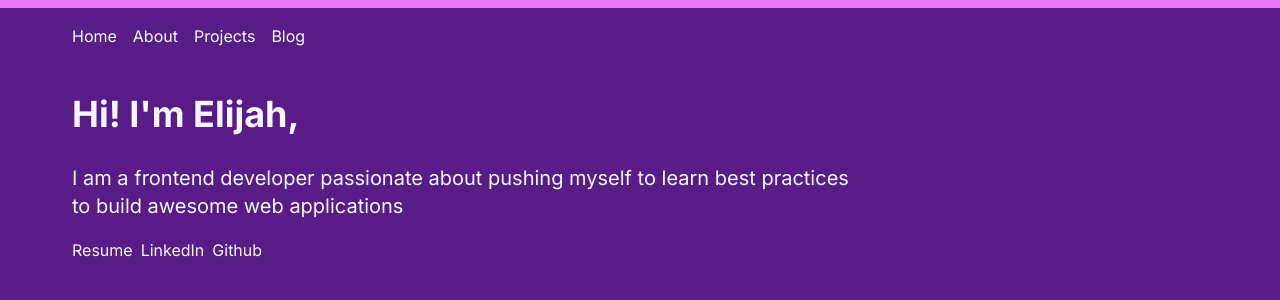
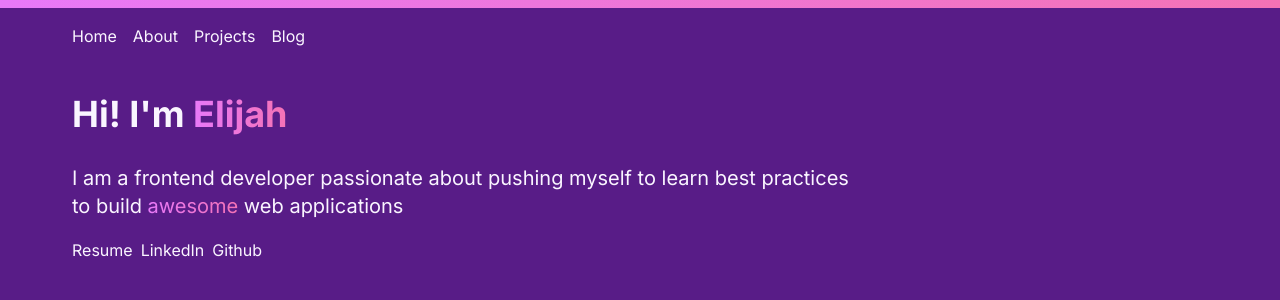
Before and after one commit to devejlee/portfolio, a Next.js app: page / in a window 1280 px wide. Shown: the top 300 px of the page. Built offline with nearby package versions, Linux system fonts and the light colour scheme.

Commit message:
feat: add gradient mixins

```diff
--- a/app/layout.module.scss
+++ b/app/layout.module.scss
@@ -10,3 +10,8 @@
     max-width: 75rem;
   }
 }
+
+.gradient {
+  @include bg-gradient;
+  height: var(--spacing-sm);
+}
--- a/app/layout.tsx
+++ b/app/layout.tsx
@@ -14,6 +14,7 @@ const RootLayout = ({ children }: RootLayoutProps) => (
   <html lang="en" className={inter.className}>
     <head />
     <body>
+      <div className={styles.gradient}></div>
       <div className={styles.wrapper}>
         <GlobalHeader />
         {children}
--- a/components/Intro/Intro.module.scss
+++ b/components/Intro/Intro.module.scss
@@ -15,6 +15,9 @@
       max-width: 50rem;
     }
   }
+  span {
+    @include text-gradient;
+  }
 }
 
 .socialLinks {
--- a/components/Intro/Intro.tsx
+++ b/components/Intro/Intro.tsx
@@ -2,8 +2,8 @@ import styles from "@components/Intro/Intro.module.scss"
 
 const Intro = () => (
   <section className={styles.wrapper}>
-    <h2>Hi! I&apos;m Elijah,</h2>
-    <p>I am a frontend developer passionate about pushing myself to learn best practices to build awesome web applications</p>
+    <h2>Hi! I&apos;m <span>Elijah</span></h2>
+    <p>I am a frontend developer passionate about pushing myself to learn best practices to build <span>awesome</span> web applications</p>
     <ul className={styles.socialLinks}>
       <li><a href="#">Resume</a></li>
       <li><a href="#">LinkedIn</a></li>
--- a/styles/_mixins.scss
+++ b/styles/_mixins.scss
@@ -74,3 +74,15 @@
   font-size: 2.25rem; /* 36px */
   line-height: 2.5rem; /* 40px */
 }
+
+// gradient
+@mixin text-gradient {
+  background-image: linear-gradient(to right, var(--fuchsia-400), var(--pink-400));
+  background-clip: text;
+  -webkit-text-fill-color: transparent;
+}
+
+@mixin bg-gradient {
+  background-image: linear-gradient(to right, var(--fuchsia-400), var(--pink-400));
+  -webkit-text-fill-color: transparent;
+}
--- a/styles/globals.scss
+++ b/styles/globals.scss
@@ -6,7 +6,8 @@
   --spacing-xl: 2rem;
   --purple-50: #faf5ff;
   --purple-900: #581c87;
-  --fuchsia-400: #e879f9
+  --fuchsia-400: #e879f9;
+  --pink-400: #f472b5;
 }
 
 html,
@@ -16,7 +17,6 @@ body {
 }
 
 body {
-  border-top: var(--spacing-sm) solid var(--fuchsia-400);
   background: var(--purple-900);
   color: var(--purple-50);
 }
```
